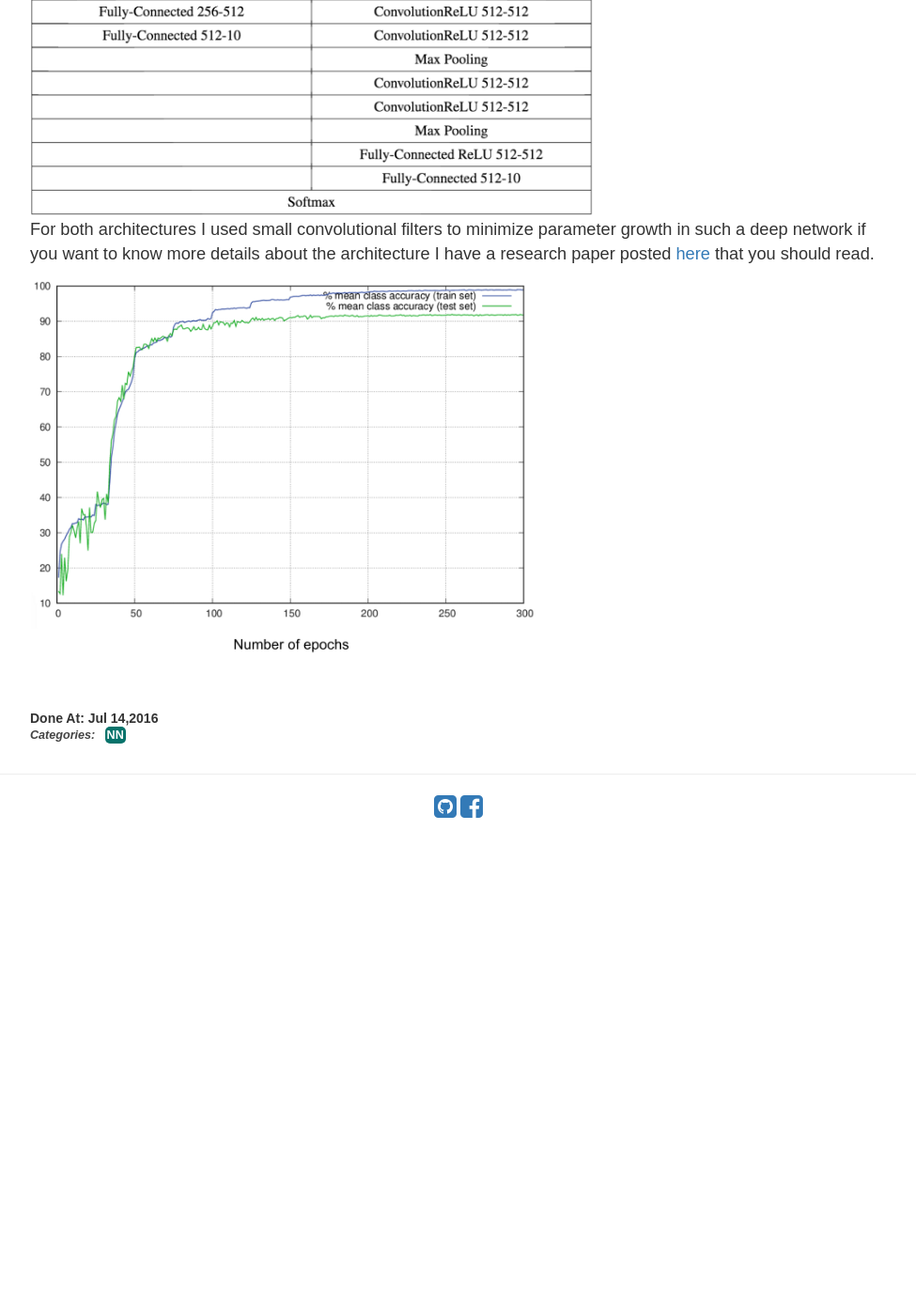
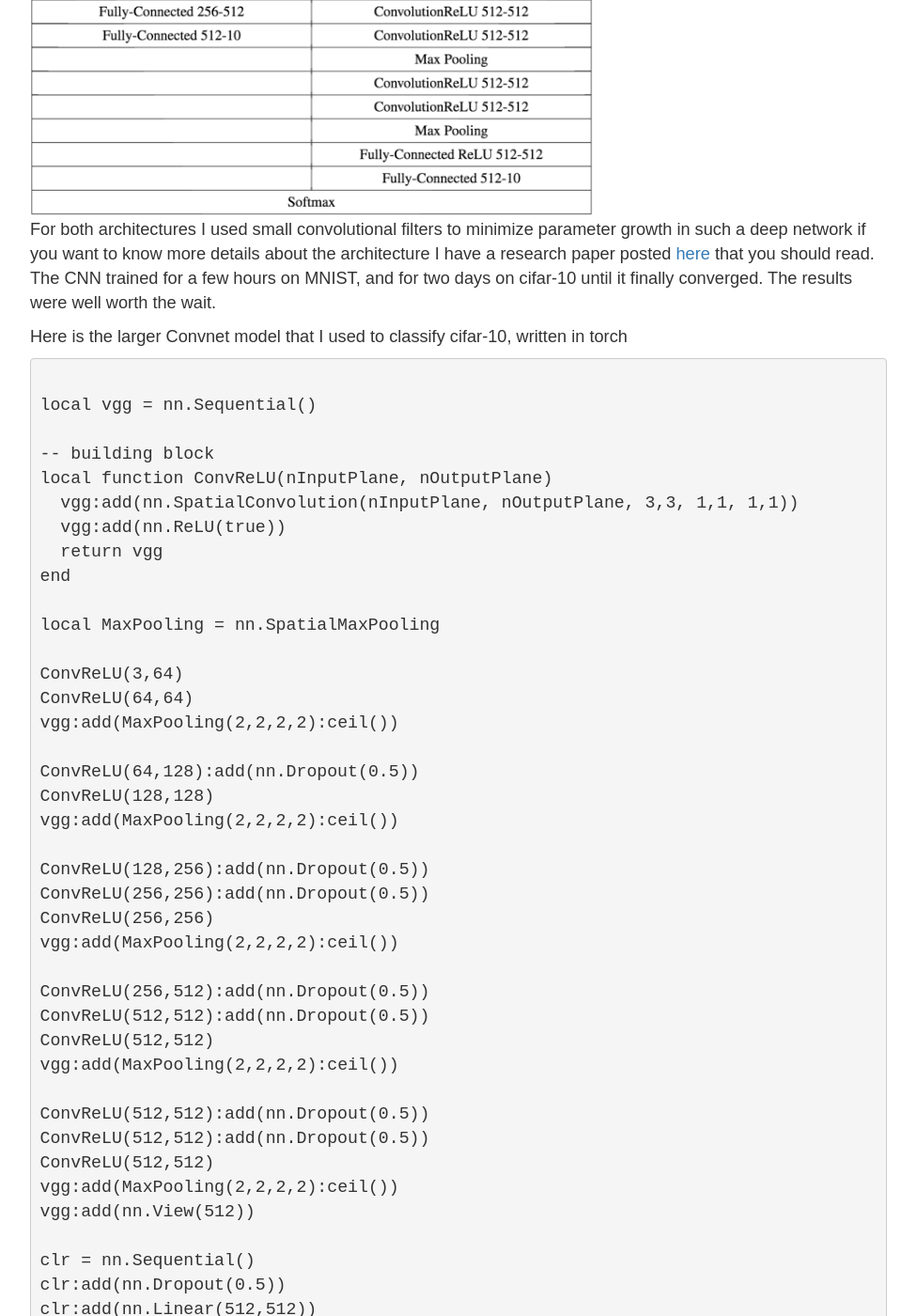
Before and after one commit to neale/neale.github.io, a Jekyll site: the page built from _posts/2015-01-12-cifar-torch.md, in a window 1280 px wide and 1400 px high, scrolled down 3517 px. Shown: the whole window at 94% size, without its empty margins (152-1127 px from the left). Built offline with Jekyll 4.4.1, drawn with Linux system fonts in a browser that asks for light colours; nearby versions of some CDN libraries; library files that are not in the unit come from our copies; a script that is not in the unit is left out; comment, search, counter and statistics services are not loaded; before the commit the page ends 4390 px from its top, so only the background shows below that; some of the changed text lies outside the part shown.

````diff
--- a/_posts/2015-01-12-cifar-torch.md
+++ b/_posts/2015-01-12-cifar-torch.md
@@ -101,10 +101,63 @@
 
 For both architectures I used small convolutional filters to minimize parameter growth in such a deep network
 if you want to know more details about the architecture I have a research paper posted [here](http://github.com/neale/convnet/blob/master/effect-model-complexity.pdf)
-that you should read.
+that you should read. The CNN trained for a few hours on MNIST, and for two days on cifar-10 until it finally converged. The results were well worth the wait.
+
+Here is the larger Convnet model that I used to classify cifar-10, written in torch
+```lua
+
+local vgg = nn.Sequential()
+
+-- building block
+local function ConvReLU(nInputPlane, nOutputPlane)
+  vgg:add(nn.SpatialConvolution(nInputPlane, nOutputPlane, 3,3, 1,1, 1,1))
+  vgg:add(nn.ReLU(true))
+  return vgg
+end
+
+local MaxPooling = nn.SpatialMaxPooling
+
+ConvReLU(3,64)
+ConvReLU(64,64)
+vgg:add(MaxPooling(2,2,2,2):ceil())
+
+ConvReLU(64,128):add(nn.Dropout(0.5))
+ConvReLU(128,128)
+vgg:add(MaxPooling(2,2,2,2):ceil())
+
+ConvReLU(128,256):add(nn.Dropout(0.5))
+ConvReLU(256,256):add(nn.Dropout(0.5))
+ConvReLU(256,256)
+vgg:add(MaxPooling(2,2,2,2):ceil())
+
+ConvReLU(256,512):add(nn.Dropout(0.5))
+ConvReLU(512,512):add(nn.Dropout(0.5))
+ConvReLU(512,512)
+vgg:add(MaxPooling(2,2,2,2):ceil())
+
+ConvReLU(512,512):add(nn.Dropout(0.5))
+ConvReLU(512,512):add(nn.Dropout(0.5))
+ConvReLU(512,512)
+vgg:add(MaxPooling(2,2,2,2):ceil())
+vgg:add(nn.View(512))
+
+clr = nn.Sequential()
+clr:add(nn.Dropout(0.5))
+clr:add(nn.Linear(512,512))
+clr:add(nn.BatchNormalization(512))
+clr:add(nn.ReLU(true))
+clr:add(nn.Dropout(0.5))
+clr:add(nn.Linear(512,10))
+vgg:add(classifier)
+
+return vgg
+```
+
+Here are the model results from the benchmarks I ran:
 
 {% if page.image %}
+
 <div class="post-img">
-<img class="img-responsive img-post" src=" {{site.baseurl}}/img/conv_train_graph.png" width="60%" height="60%" />
+<img class="img-responsive img-post" src=" {{site.baseurl}}/img/conv_stats.png" width="70%" height="60%" />
 </div>
 {% endif %}
````
Also changed, not shown: img/conv_stats.png (added).
